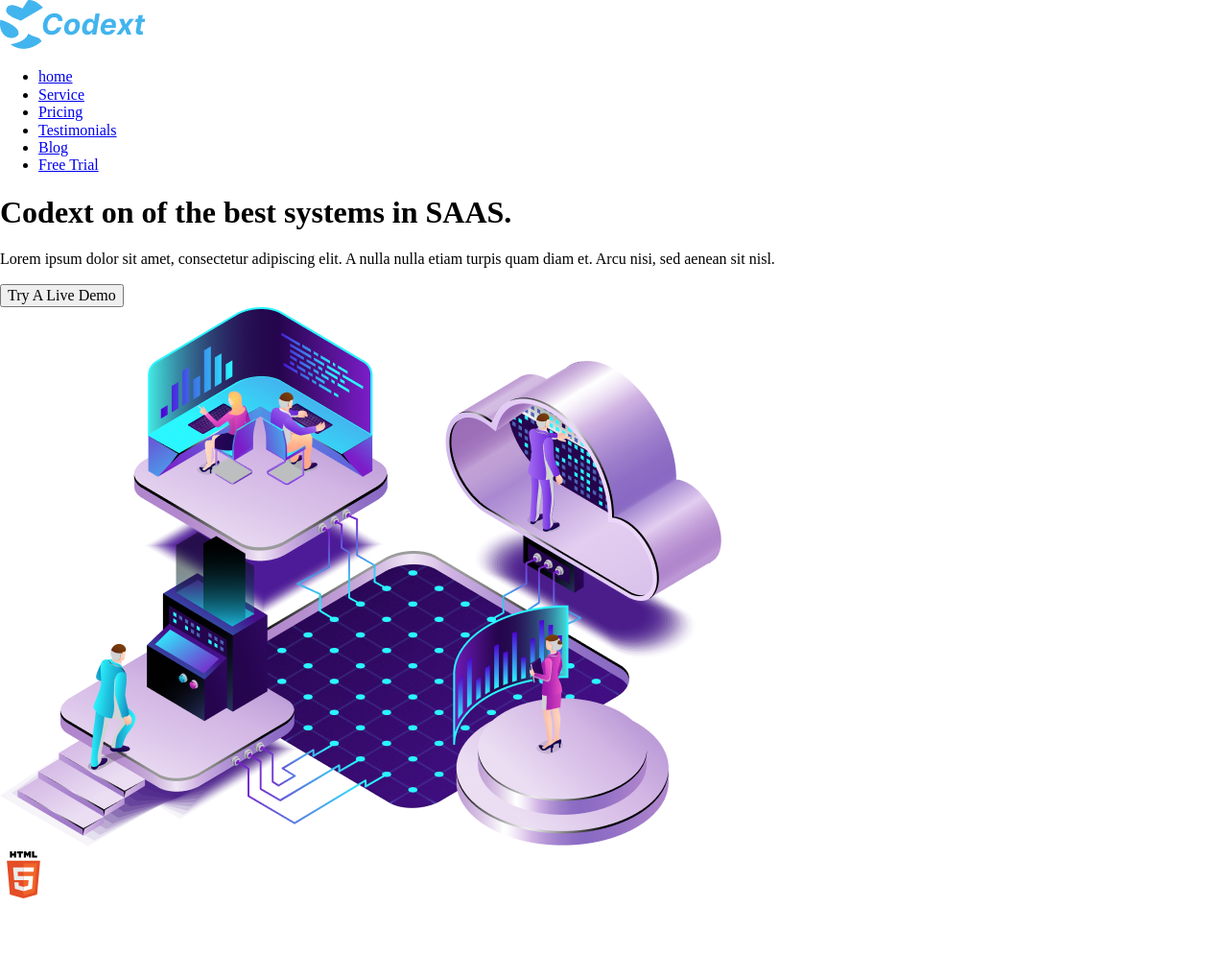
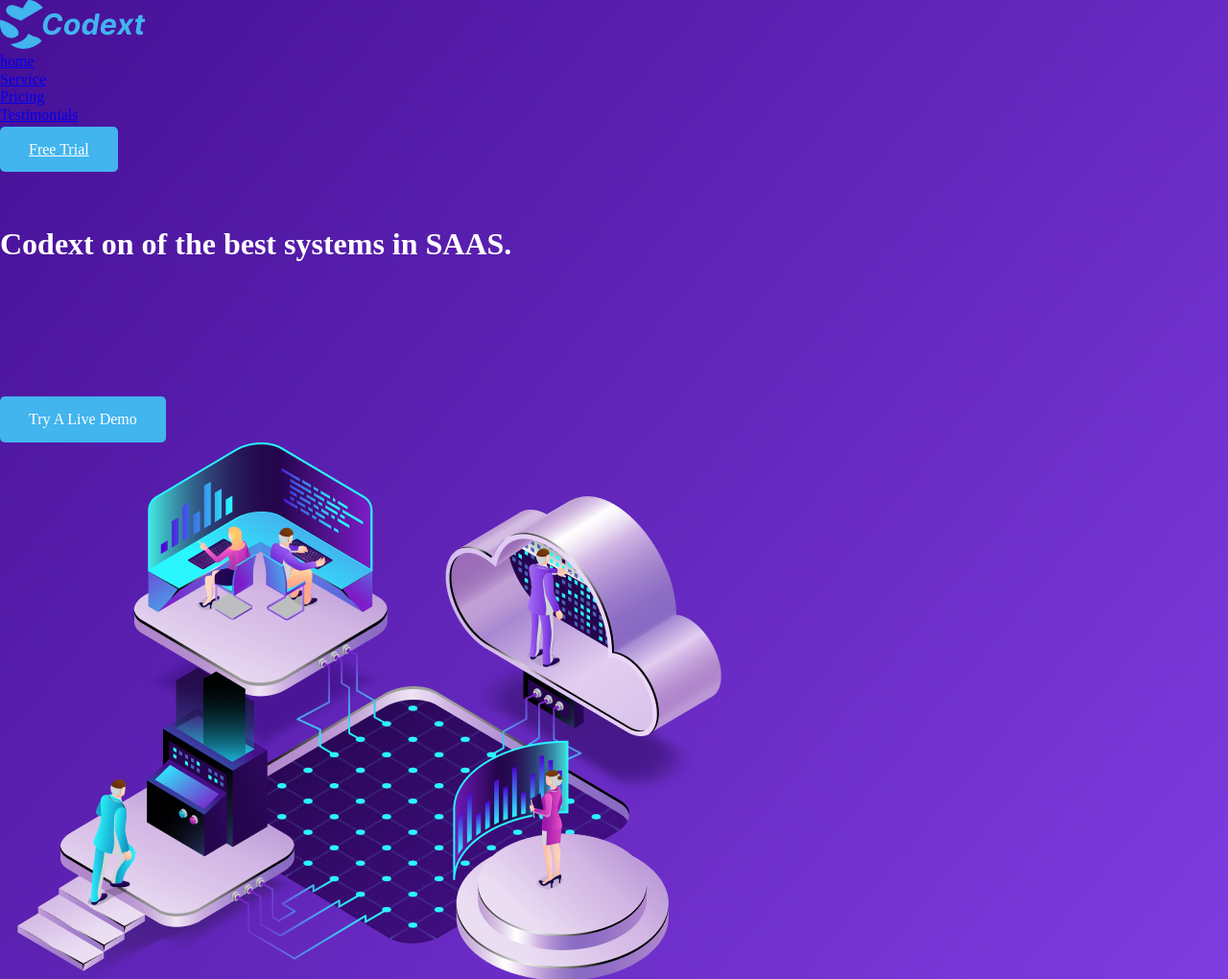
Before and after one commit to DrexelDesign/Info-151-F23, a plain HTML site: page index.html in a window 1280 px wide. Shown: the top 1020 px of the page at 96% size. Before the commit the page ends 940 px from the top, so only its background shows below. Drawn offline with Linux system fonts and the light colour scheme.

Commit message:
added week 4

```diff
--- a/index.html
+++ b/index.html
@@ -5,11 +5,11 @@
     <meta name="viewport" content="width=device-width, initial-scale=1.0">
     <meta http-equiv="X-UA-Compatible" content="ie=edge">
     <link rel="stylesheet" href="css/styles.css">
-    <title>Week 2 Hero</title>
+    <title>Week 4 Hero</title>
 </head>
 
 <body>
-    <section>
+    <section id="hero">
         <header>
             <img src="img/logo.png" alt="Codtex logo">
             <nav>
@@ -19,17 +19,15 @@
                     <li><a href="#">Pricing</a></li>
                     <li><a href="#">Testimonials</a></li>
                     <li><a href="#">Blog</a></li>
-                    <li><a href="#">Free Trial</a></li>
+                    <li><a href="#" class="blue-btn">Free Trial</a></li>
                 </ul>
             </nav>
         </header>
 
-        <section>
+        <section id="hero-content">
             <section>
                 <h1>Codext on of the best systems in SAAS.</h1>
-                <p>Lorem ipsum dolor sit amet, consectetur adipiscing elit. A nulla nulla etiam turpis quam diam et.
-                    Arcu nisi, sed aenean sit nisl.</p>
-                <button>Try A Live Demo</button>
+                <button class="blue-btn">Try A Live Demo</button>
             </section>
             <aside>
                 <img src="img/hero.png" alt="future work space">
@@ -37,9 +35,9 @@
         </section>
     </section>
 
-    <div>
+    <div id="validation-btn">
         <!--https://validator.w3.org/nu/?doc=YOUR-NETLIFY-URL-GOES-HERE  -->
-        <a href="https://validator.w3.org/nu/?doc=https://week-3-hero-homework--info-151.netlify.app/" target="_blank">
+        <a href="https://validator.w3.org/nu/?doc=https://week-3-newsletter-homework--info-151.netlify.app/" target="_blank">
             <img src="img/html-logo.svg" alt="Valid HTML 5">
         </a>
     </div>
--- a/scss/base/_base.scss
+++ b/scss/base/_base.scss
@@ -1,3 +1,8 @@
 /* =============
     Base
 ============= */
+
+
+#validation-btn{
+    margin-top: 100px;
+}
--- a/scss/base/_typography.scss
+++ b/scss/base/_typography.scss
@@ -1,3 +1,17 @@
 /* =============
     Typography
 ============= */
+h1,h2,h3,h4{
+    margin: 0;
+    padding: 0;
+}
+
+p{
+    margin: 0;
+    padding: 0;
+}
+
+ul{
+    margin: 0;
+    padding: 0;
+}
--- a/scss/components/_buttons.scss
+++ b/scss/components/_buttons.scss
@@ -1,3 +1,13 @@
 /* =============
     Buttons
 ============= */
+button{
+    border: none;
+}
+
+.blue-btn{
+    background-color: var(--blue);
+    color: var(--white);
+    padding: 15px 30px;
+    border-radius: 5px;
+}
--- a/scss/helpers/_variables.scss
+++ b/scss/helpers/_variables.scss
@@ -20,4 +20,5 @@ $screen-xl-min: 1200px;
 :root {
   --black: #000000;
   --white: #ffffff;
+  --blue: #42B4EE;
 }
--- a/scss/layout/_header.scss
+++ b/scss/layout/_header.scss
@@ -1,3 +1,6 @@
 /* =============
     Header
 ============= */
+header{
+    margin-bottom: 70px;
+}
--- /dev/null
+++ b/scss/sections/_hero.scss
@@ -0,0 +1,13 @@
+/* =============
+    Hero
+============= */
+#hero{
+   color: var(--white);
+    background: linear-gradient(130deg, #461096 0%, #7F3CE0 100%);
+
+    #hero-content{
+        h1{
+            margin-bottom: 140px;
+        }
+    }
+}
--- a/scss/styles.scss
+++ b/scss/styles.scss
@@ -19,3 +19,4 @@
 @import "layout/_footer";
 
 // Sections Styles
+@import "sections/_hero";
```
Also changed, not shown: css/styles.css, 2 other files.
